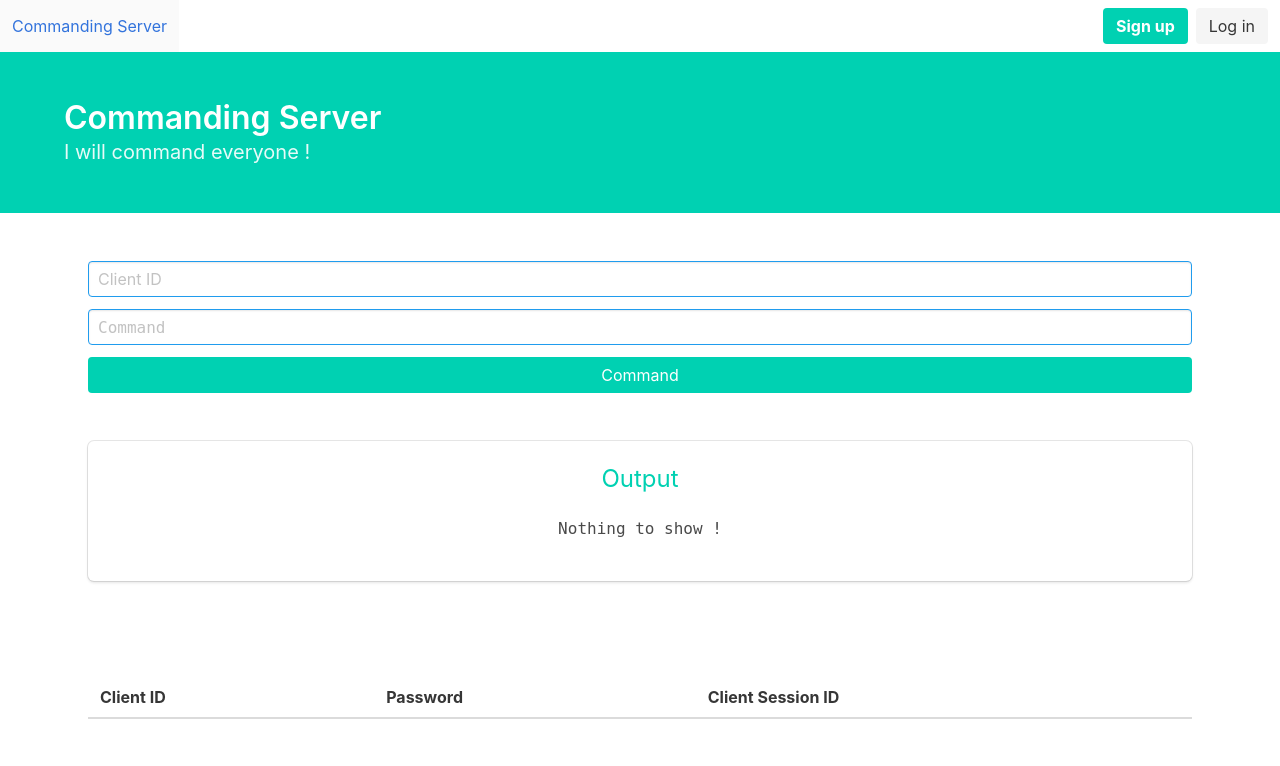
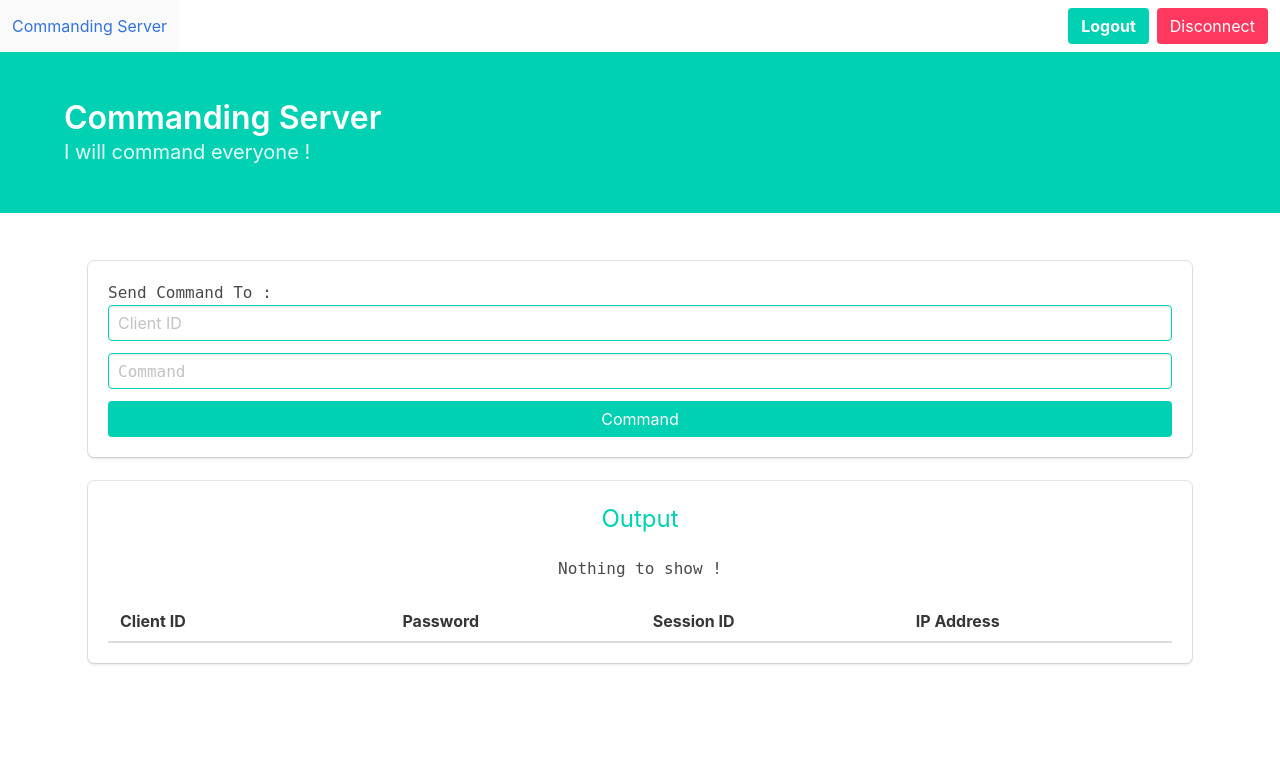
Before and after one commit to theArjun/monitor_server, a Flask app: page / in a window 1280 px wide. Shown: the top 766 px of the page. Run offline with Flask 2, Linux system fonts and the light colour scheme; lists and menus that the app fills with data are empty; some libraries are stand-ins or nearby versions.

Commit message:
Real Time Frontend Update

```diff
--- a/app.py
+++ b/app.py
@@ -1,30 +1,33 @@
 from flask import Flask, render_template, request
-from flask_socketio import SocketIO, send, emit
+from flask_socketio import SocketIO, send, emit, disconnect
+
 
 app = Flask(__name__, template_folder='templates/')
 app.config['SECRET_KEY'] = 'secret'
 socketio = SocketIO(app)
 
+
 connected_users = {}
+active_users = []
 
 
 @app.route('/', methods=['GET', 'POST'])
 def command():
+    socketio.emit('client_please_report', 'Dummy', broadcast=True)
     return render_template('index.html')
 
 
-@socketio.on('connect')
-def test_connect():
-    # emit('Message from server : ', {'data': 'Connected'})
-    print('Client got connected !')
+@socketio.on('disconnect')
+def test_disconnect():
+    print('Client disconnected')
 
 
 @socketio.on('first_handshake')
 def handle_first_handshake(payload):
 
     connected_users[payload['client_ID']] = payload['client_Session_ID']
-    print(f'A client got connected ! \nPayload Data: \n{str(payload)}')
-    socketio.emit('update_connections_list', payload)
+    socketio.emit('client_please_report', 'Dummy', broadcast=True)
+    active_users.clear()
 
 
 @socketio.on('command_from_web', namespace='/command')
@@ -32,11 +35,6 @@ def command_to_client(payload):
 
     recipient_session_ID = connected_users[payload['client_ID']]
     command = payload['command']
-
-    print(payload)
-    print(recipient_session_ID)
-    print(command)
-
     emit('server_commands', command, room=recipient_session_ID)
 
 
@@ -46,8 +44,16 @@ def handle_output_from_client(message):
     socketio.emit('output_from_client_to_web', message)
 
 
-debug = False
+@socketio.on('realtime_attendance')
+def collect_realtime_attendance(payload):
+    payload['client_IP'] = str(request.access_route)
+    active_users.append(payload)
+    print(active_users)
+    socketio.emit('update_connections_list', active_users)
+
+
+debug = True
 
 if __name__ == "__main__":
+    # app.run(debug=debug)
     socketio.run(app, debug=debug, port=5000)
-    emit('send_command_to_client', {'foo': 'bar'}, broadcast=True)
--- a/static/js/script.js
+++ b/static/js/script.js
@@ -11,49 +11,68 @@ document.addEventListener("DOMContentLoaded", function (event) {
     document.getElementById("output_from_client").innerHTML = message;
   });
 
+
   socket.on("update_connections_list", function (connection_list) {
-    console.log("Client got connected !");
-    console.log(connection_list);
-
+    document.getElementById("connected_clients").innerHTML = "";
+    console.clear();
+    console.log("The number of clients : " + connection_list.length);
+    socket.emit("")
 
     let connected_clients_table = document.getElementById("connected_clients");
+
+    for (let i = 0; i < connection_list.length; i++) {
       let new_table_row = document.createElement("tr");
 
-    /* Clipboard */
+      // /* Clipboard */
       let icon = document.createElement("i");
       icon.classList.add("fa");
       icon.classList.add("fa-clipboard");
-    icon.addEventListener("mousedown", function(){
-       let fetched_client_ID =  this.parentElement.parentElement.children[1].innerHTML;
+      icon.addEventListener("mousedown", function () {
+        let fetched_client_ID = this.parentElement.parentElement.children[0]
+          .innerHTML;
         document.getElementById("client_ID").value = fetched_client_ID;
       });
       let icon_head = document.createElement("th");
       icon_head.appendChild(icon);
 
+      /* Client ID Node */
       let client_ID_node = document.createElement("td");
       let client_ID_text_node = document.createTextNode(
-      connection_list["client_ID"]
+        connection_list[i]["client_ID"]
       );
       client_ID_node.appendChild(client_ID_text_node);
 
+      /* Password Node */
       let password_node = document.createElement("td");
       let password_text_node = document.createTextNode(
-      connection_list["password"]
+        connection_list[i]["password"]
       );
       password_node.appendChild(password_text_node);
 
+      /* Client Session ID Node */
       let client_Session_ID_node = document.createElement("td");
       let client_Session_ID_text_node = document.createTextNode(
-      connection_list["client_Session_ID"]
+        connection_list[i]["client_Session_ID"]
       );
       client_Session_ID_node.appendChild(client_Session_ID_text_node);
 
+      /* CLient IP Node */
+      let client_IP_node = document.createElement("td");
+      let client_IP_text_node = document.createTextNode(
+        connection_list[i]["client_IP"][0]
+      );
+      client_IP_node.appendChild(client_IP_text_node);
+
+      /* Append to table Action */
+      new_table_row.append(client_ID_node);
       new_table_row.append(icon_head);
-    new_table_row.append(client_ID_node);
       new_table_row.append(password_node);
       new_table_row.append(client_Session_ID_node);
+      new_table_row.append(client_IP_node);
 
       connected_clients.appendChild(new_table_row);
+      // END UPDATE CONNECTION SOCKET
+    }
   });
 
   // When send button is clicked.
@@ -72,4 +91,16 @@ document.addEventListener("DOMContentLoaded", function (event) {
     elem = row.children[0];
     alert(elem.textContent); // Do whatever you want to do with the content here
   }
+
+  // TODO Disconnect a particular client from server
+  // document.getElementById("#disconnect_action").addEventListener("click", function(){
+  //   socket.emit("disconnect_action");
+  // });
+
+  // To show table is empty.
+  let table_content_length = document.getElementById("clients_list").rows
+    .length;
+  console.log(table_content_length);
+
+  // END DOCUMENT READY
 });
--- a/templates/index.html
+++ b/templates/index.html
@@ -5,7 +5,11 @@
     <meta name="viewport" content="width=device-width, initial-scale=1.0" />
     <title>Command Sender</title>
 
-    <script src="https://cdnjs.cloudflare.com/ajax/libs/socket.io/2.3.0/socket.io.js"></script>
+    <script
+      src="https://cdnjs.cloudflare.com/ajax/libs/socket.io/2.3.0/socket.io.js"
+      integrity="sha256-bQmrZe4yPnQrLTY+1gYylfNMBuGfnT/HKsCGX+9Xuqo="
+      crossorigin="anonymous"
+    ></script>
     <script src="{{ url_for('static', filename='js/script.js') }}"></script>
 
     <link
@@ -35,10 +39,10 @@
           <div class="navbar-item">
             <div class="buttons">
               <a class="button is-primary">
-                <strong>Sign up</strong>
+                <strong>Logout</strong>
               </a>
-              <a class="button is-light">
-                Log in
+              <a class="button is-danger" id="action_disconnect">
+                Disconnect
               </a>
             </div>
           </div>
@@ -61,12 +65,14 @@
 
     <div class="container is-block">
       <section class="section">
+        <div class="box">
+          <div class="is-primary is-text-3" style="font-family: monospace;">Send Command To :</div>
           <div class="field">
             <div class="control">
               <input
                 type="text"
                 id="client_ID"
-              class="input is-info"
+                class="input is-primary"
                 placeholder="Client ID"
                 required
               />
@@ -78,7 +84,7 @@
               <input
                 type="text"
                 id="command"
-              class="input is-info"
+                class="input is-primary"
                 placeholder="Command"
                 required
               />
@@ -88,32 +94,32 @@
           <button id="sendCommand" class="button is-primary is-fullwidth">
             Command
           </button>
+        </div>
 
-        <br /><br />
 
-        <div class="box">
+        <div class="box" id="when_clients_attends">
           <p class="is-size-4 has-text-centered has-text-primary">
             Output
           </p>
           <p id="output_from_client" class="has-text-centered">
             Nothing to show !
           </p>
-        </div>
-      </section>
 
-      <section class="section">
           <div class="table-container">
-          <table class="table is-hoverable is-fullwidth">
+            <table class="table is-hoverable is-fullwidth" id="clients_list">
               <thead>
                 <tr>
-                <th scope="col" colspan="2">Client ID</th>
+                  <th scope="col">Client ID</th>
+                  <th></th>
                   <th scope="col">Password</th>
-                <th scope="col">Client Session ID</th>
+                  <th scope="col">Session ID</th>
+                  <th scope="col">IP Address</th>
                 </tr>
               </thead>
               <tbody id="connected_clients"></tbody>
             </table>
           </div>
+        </div>
       </section>
     </div>
   </body>
```
Also changed, not shown: client.py (+12 -8 lines). Lines whose indentation alone changed are shown as unchanged.
